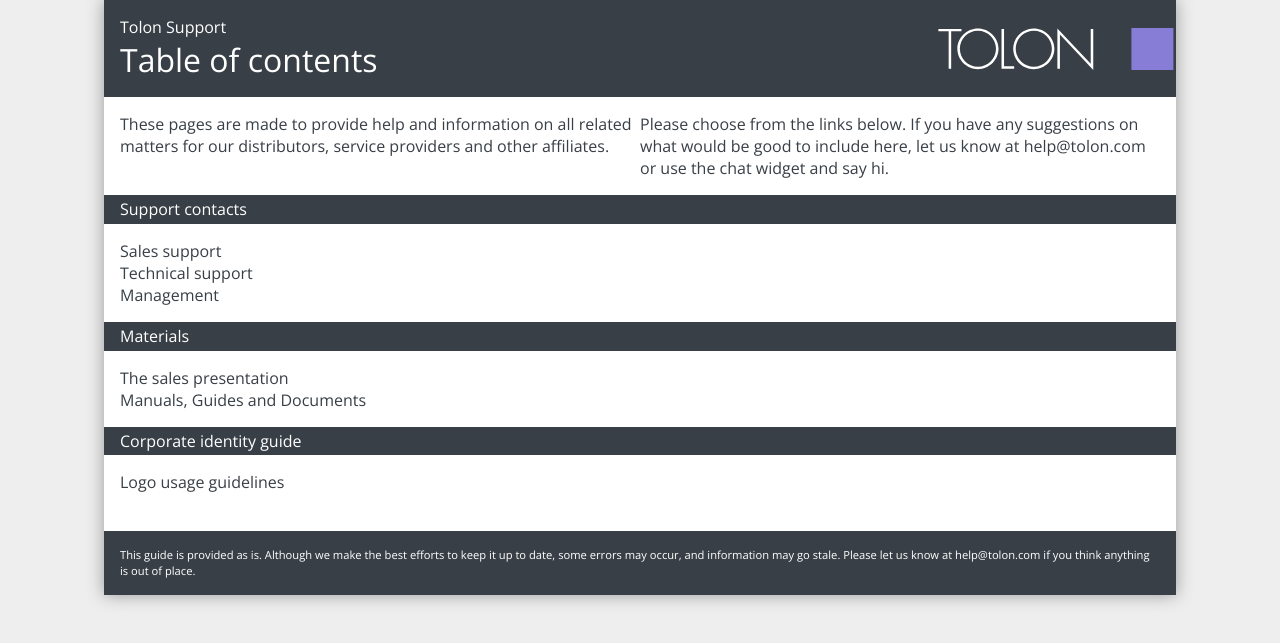
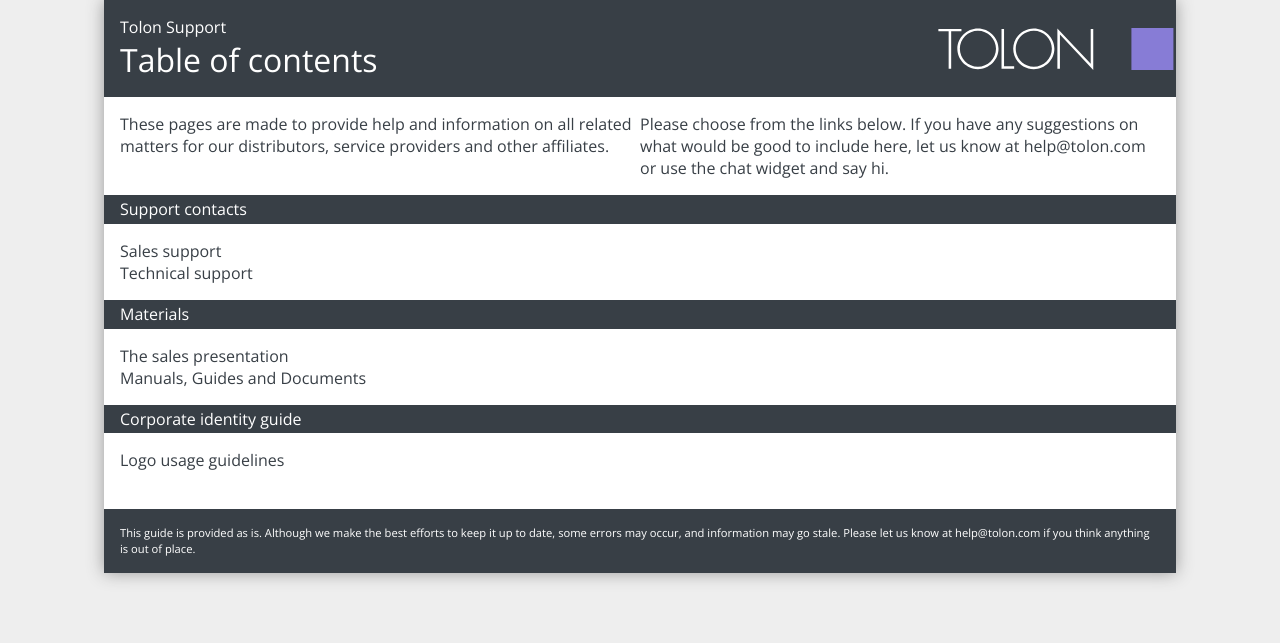
Before and after one commit to tolon-global/support.tolon.com, a Jekyll site: the page built from index.md, in a window 1280 px wide. Shown: the top 643 px of the page. Built offline with Jekyll 4.4.1, drawn with Linux system fonts in a browser that asks for light colours.

Commit message:
Removed the home page Management team link
The management page is still available with a direct link.

```diff
--- a/index.md
+++ b/index.md
@@ -15,7 +15,6 @@
 
 - [Sales support](contacts/sales)
 - [Technical support](contacts/tech)
-- [Management](contacts/management)
 
 ### Materials
 
```
